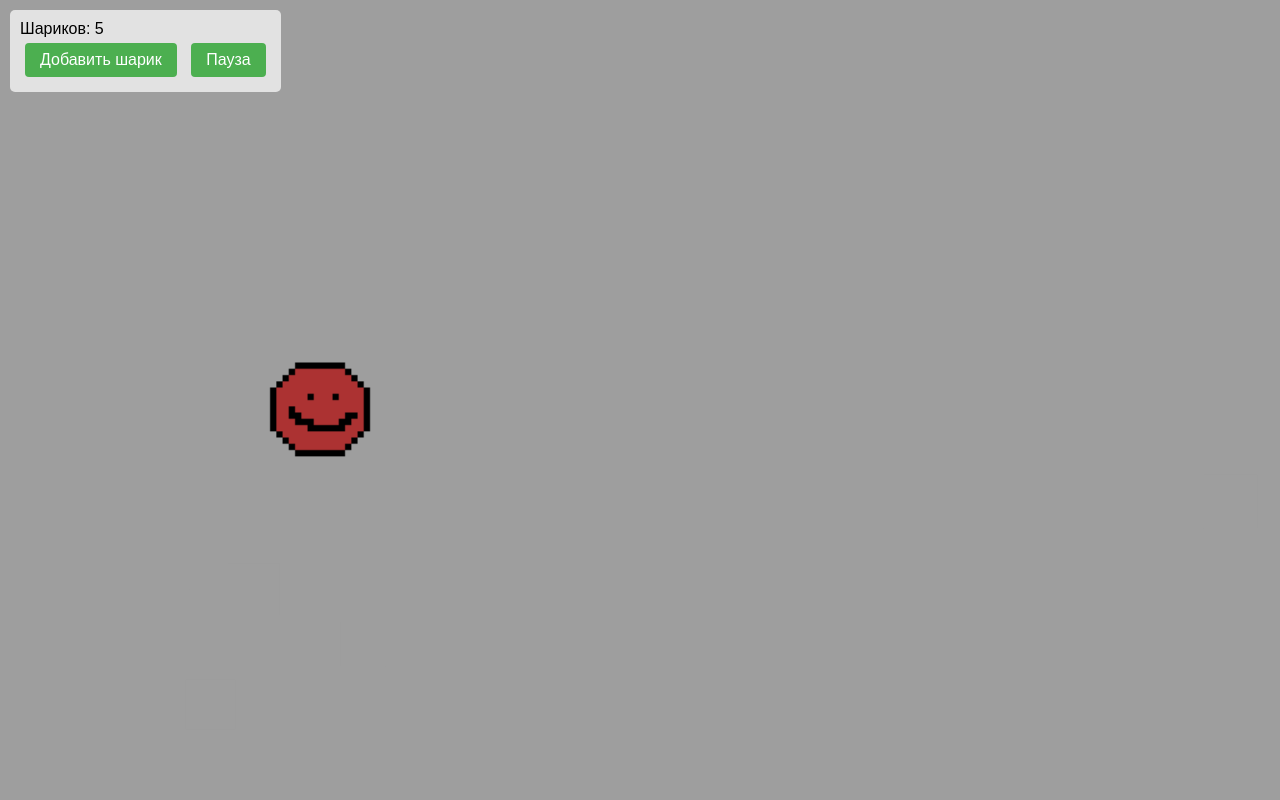
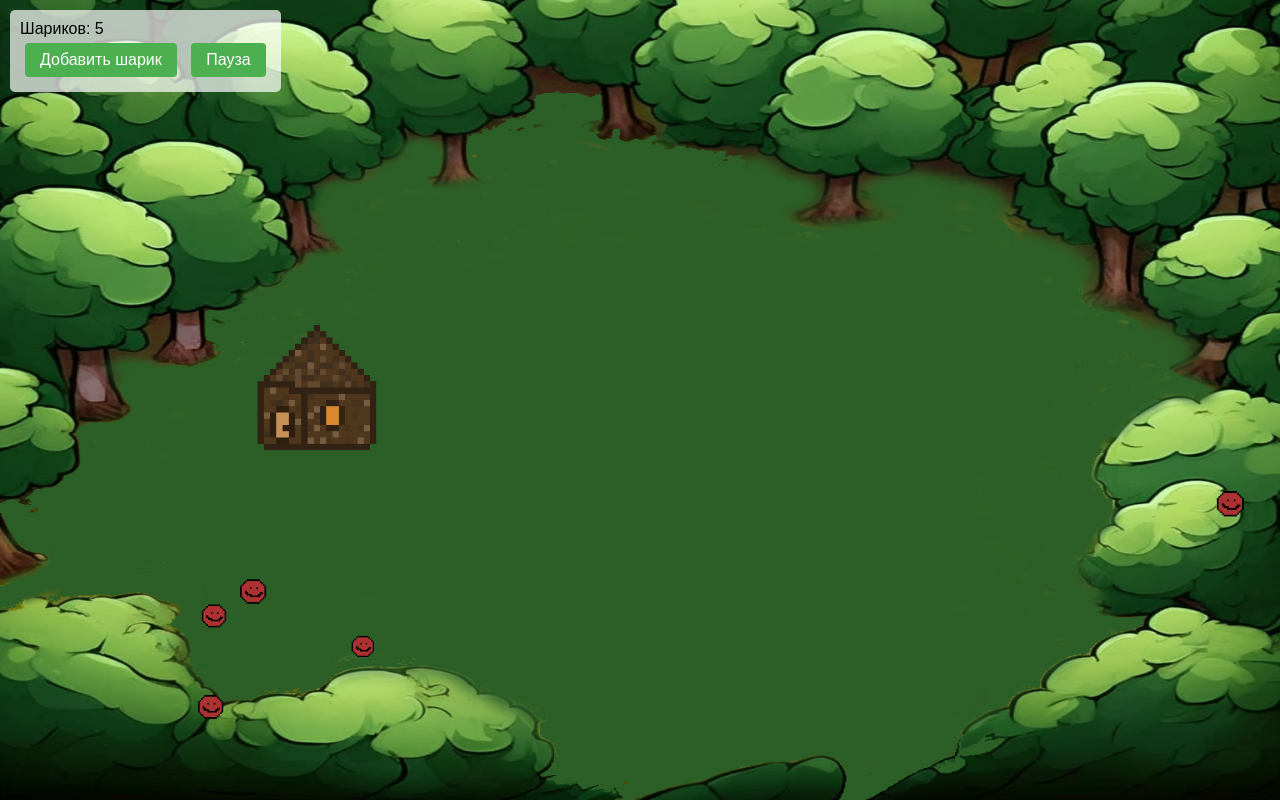
Before and after one commit to horrygame/funtoplay, a website: page index.html in a window 1280 px wide. Drawn offline with Linux system fonts and the light colour scheme.

Commit message:
Update index.html

```diff
--- a/index.html
+++ b/index.html
@@ -67,15 +67,15 @@
         // Загрузка изображений
         function loadImages() {
             houseImg = new Image();
-            houseImg.src = 'red_guy.png';
+            houseImg.src = 'basic_house.png';
             houseImg.onload = imageLoaded;
 
             ballImg = new Image();
-            ballImg.src = 'https://i.pinimg.com/736x/6d/f0/bc/6df0bcb84b425f6cf2f9b8954f1b0916.jpg';
+            ballImg.src = 'red_guy.png';
             ballImg.onload = imageLoaded;
 
             bgImg = new Image();
-            bgImg.src = 'https://i.pinimg.com/736x/1e/46/cd/1e46cdfd6cc833eb7a41fc65a56f0453.jpg';
+            bgImg.src = 'bg_game.png';
             bgImg.onload = imageLoaded;
         }
 
```
